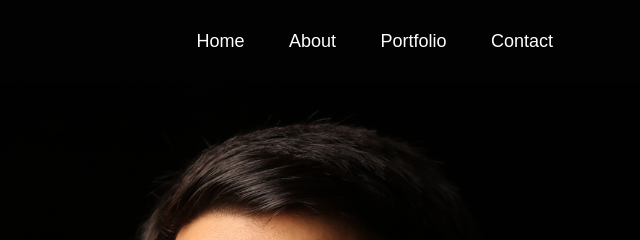
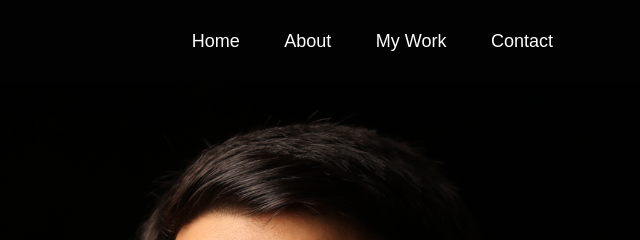
Before and after one commit to mohammedabuthahirbasith/Personal-portfolio, a plain HTML site: page index.html in a window 1280 px wide. Shown: the top 240 px of the page, 579-1219 px from the left. Drawn offline with Linux system fonts and the light colour scheme.

Commit message:
Rename the list tag from portfolio to my work

```diff
--- a/index.html
+++ b/index.html
@@ -16,7 +16,7 @@
           <li><a href="#header">Home</a></li>
           <li><a href="#about">About</a></li>
           <!-- <li><a href="#services">Services</a></li> -->
-          <li><a href="#portfolio">Portfolio</a></li>
+          <li><a href="#portfolio">My Work</a></li>
           <li><a href="#contact">Contact</a></li>
           <i class="fas fa-times" onclick="closemenu()"></i>
         </ul>
```
